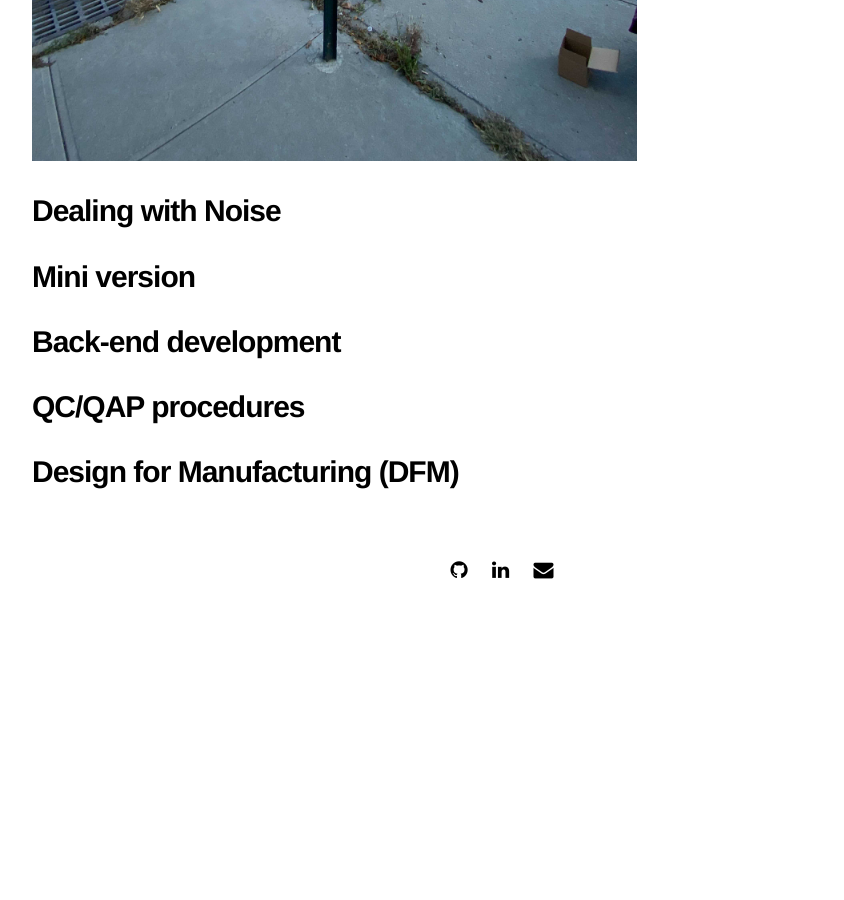
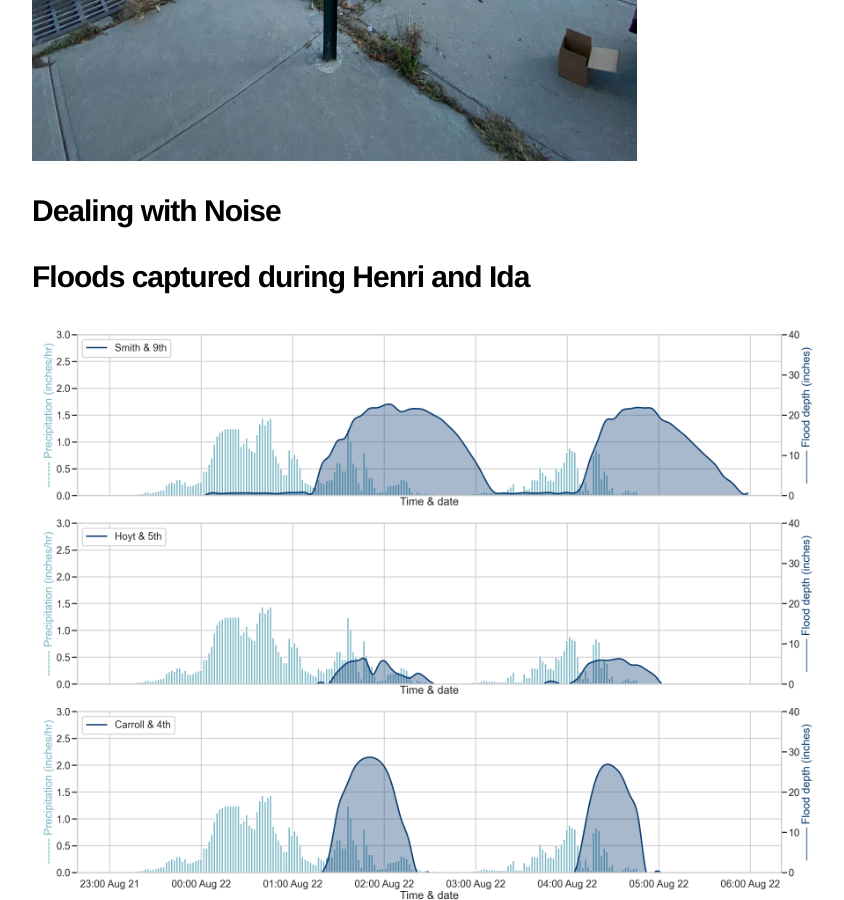
Before and after one commit to Praneethsvch/praneethsvch.github.io, a Jekyll site: the page built from projects/floodnet.md, in a window 1280 px wide and 900 px high, scrolled down 3538 px. Shown: the whole window, without its empty margins (138-982 px from the left). Built offline with Jekyll 4.4.1, drawn with Linux system fonts in a browser that asks for light colours; nearby versions of some CDN libraries; before the commit the page ends 4262 px from its top, so only the background shows below that.

Commit message:
writeup, henri ida floods

```diff
--- a/_includes/about.html
+++ b/_includes/about.html
@@ -35,10 +35,13 @@
         <div class="text-container">
                 <h2>Hola! </h2>
             <p>
-                My name is Praneeth. I am a recent graduate of NYU Tandon School of Engineering with a Master's degree in Computer Engineering. I've been working as an Embedded Sensors Engineer for FloodNet, a USDOT and ESD-funded research project at NYU.
+                My name is Praneeth. I am a recent graduate of NYU Tandon School of Engineering with a Master's degree in Computer Engineering. I've been working as an Embedded Sensors Engineer for <a href="https://www.floodnet.nyc/">FloodNet</a>, a USDOT and ESD-funded research project at NYU.
                 <br>
                 <br>
                 My passion for building and designing systems has led me to develop sensor solutions to tackle urban flooding in New York City. In developing these solutions, I gained skills in embedded systems design, firmware development, testing, and troubleshooting. After over a year of successful prototyping and collaboration with city agencies, educational institutions, and research scientists, I am currently accelerating the FloodNet project from the prototyping stage to the production stage.
+                <br>
+                <br>
+                I am actively looking for the next exciting embedded challenge, and would love to connect with you.
             </p>
         </div>
         <div class= "headshot">
--- a/projects/floodnet.md
+++ b/projects/floodnet.md
@@ -42,6 +42,13 @@ The library used was IBM LMIC, a C based library which implements LoRaWAN-MAC in
 # Dealing with Noise
 
 
+# Floods captured during Henri and Ida
+
+
+
+<img src="/projects/henri_new_stacked_sensor_4.png" alt="henri_new_stacked_sensor_4" style="zoom:22%;" />
+
+<img src="/projects/ida_new_stacked_sensor_4.png" alt="ida_new_stacked_sensor_4" style="zoom:22%;" />
 
 # Mini version
 
```
Also changed, not shown: projects/henri_new_stacked_sensor_4.png (added), projects/ida_new_stacked_sensor_4.png (added), 2 other files.
